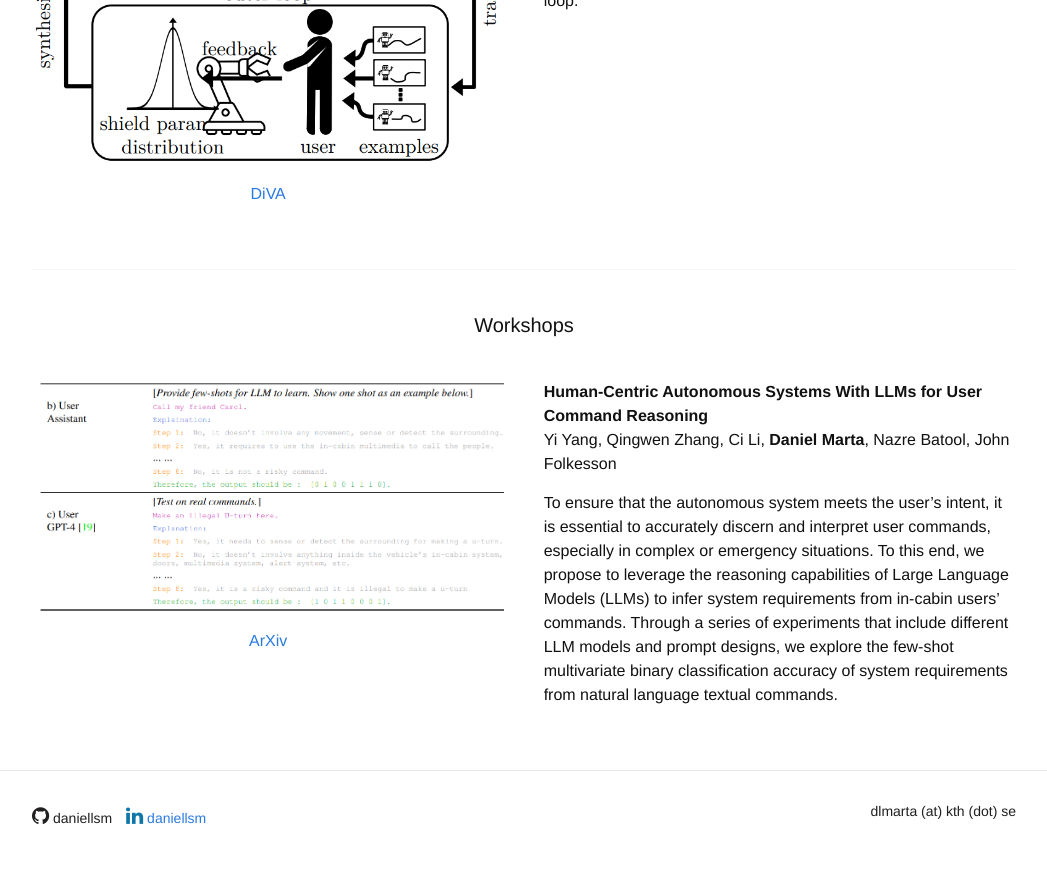
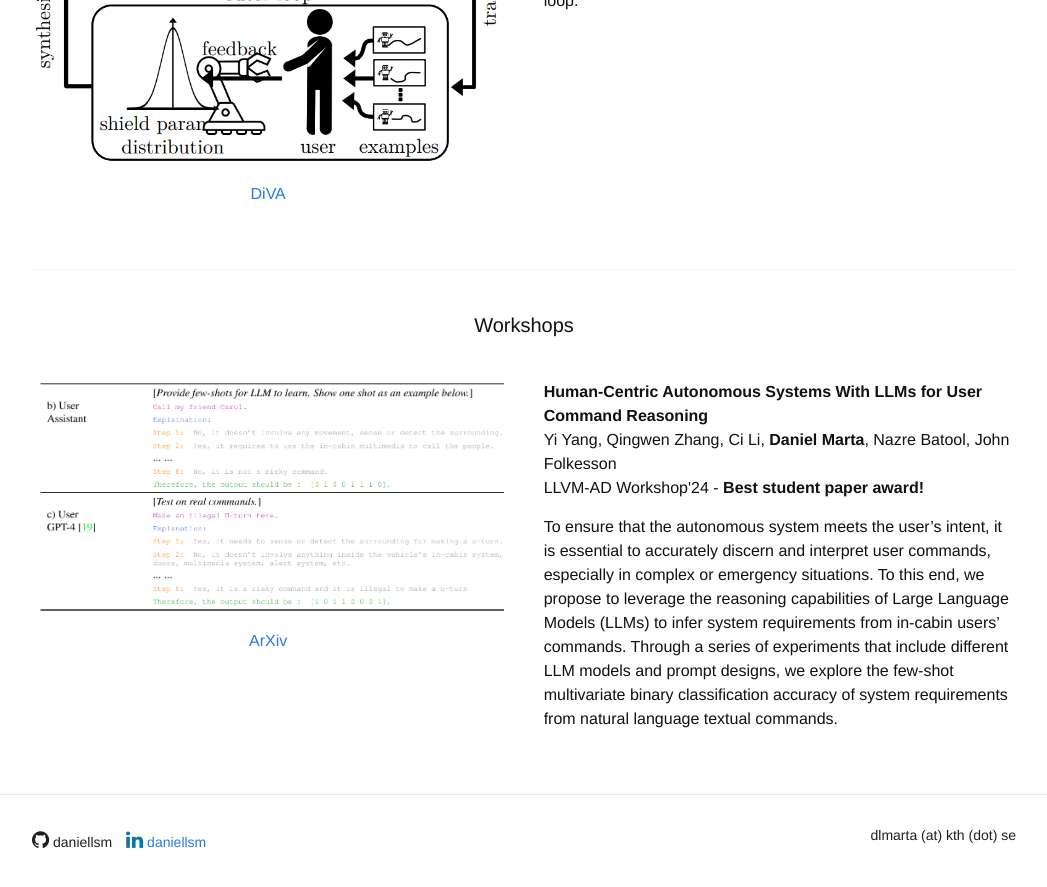
Before and after one commit to DanielLSM/daniellsm.github.io, a Jekyll site: the page built from research.html, in a window 1280 px wide and 900 px high, scrolled down 2766 px. Shown: the top 887 px of the window, without its empty margins (116-1163 px from the left). Built offline with Jekyll 4.4.1, drawn with Linux system fonts in a browser that asks for light colours; nearby versions of some CDN libraries; some web fonts are replaced; a style sheet for code colours, icons or effects is not loaded.

```diff
--- a/research.html
+++ b/research.html
@@ -194,6 +194,7 @@
 
       <b> Human-Centric Autonomous Systems With LLMs for User Command Reasoning </b>
       <p> Yi Yang, Qingwen Zhang, Ci Li, <b>Daniel Marta</b>, Nazre Batool, John Folkesson <br />
+        LLVM-AD Workshop'24 - <b>Best student paper award!</b>
     </p>
     <p> To ensure that the autonomous system
       meets the user’s intent, it is essential to accurately discern
```
